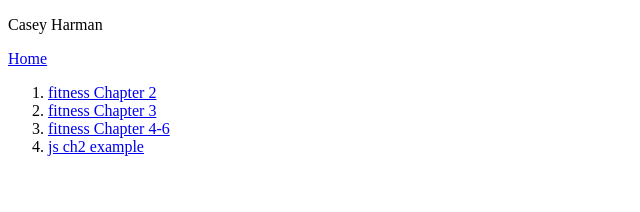
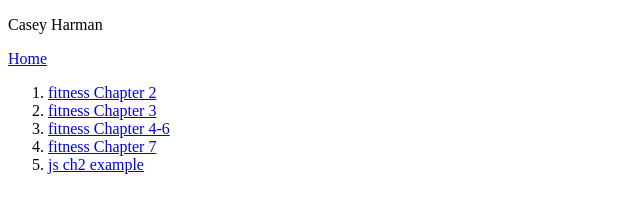
Before and after one commit to CaseyHarman/CaseyHarman.github.io, a plain HTML site: page project.html in a window 1280 px wide. Shown: the whole page, without its empty margins (0-640 px from the left). Drawn offline with Linux system fonts and the light colour scheme.

Commit message:
Add files via upload

```diff
--- a/project.html
+++ b/project.html
@@ -12,7 +12,9 @@
 			  <li><a href="projects/web/fitness2/index.html">fitness Chapter 2</a></li>
 				<li><a href="projects/web/fitness3/index.html">fitness Chapter 3</a></li>
 				<li><a href="projects/web/fitness6/index.html">fitness Chapter 4-6</a></li>
+				<li><a href="projects/web/fitness7/index.html">fitness Chapter 7</a></li>
 				<li><a href="projects/javascript/ch2/js02.html">js ch2 example</a></li>
+
 			</ol>
 		</header>
 	</body>
```
